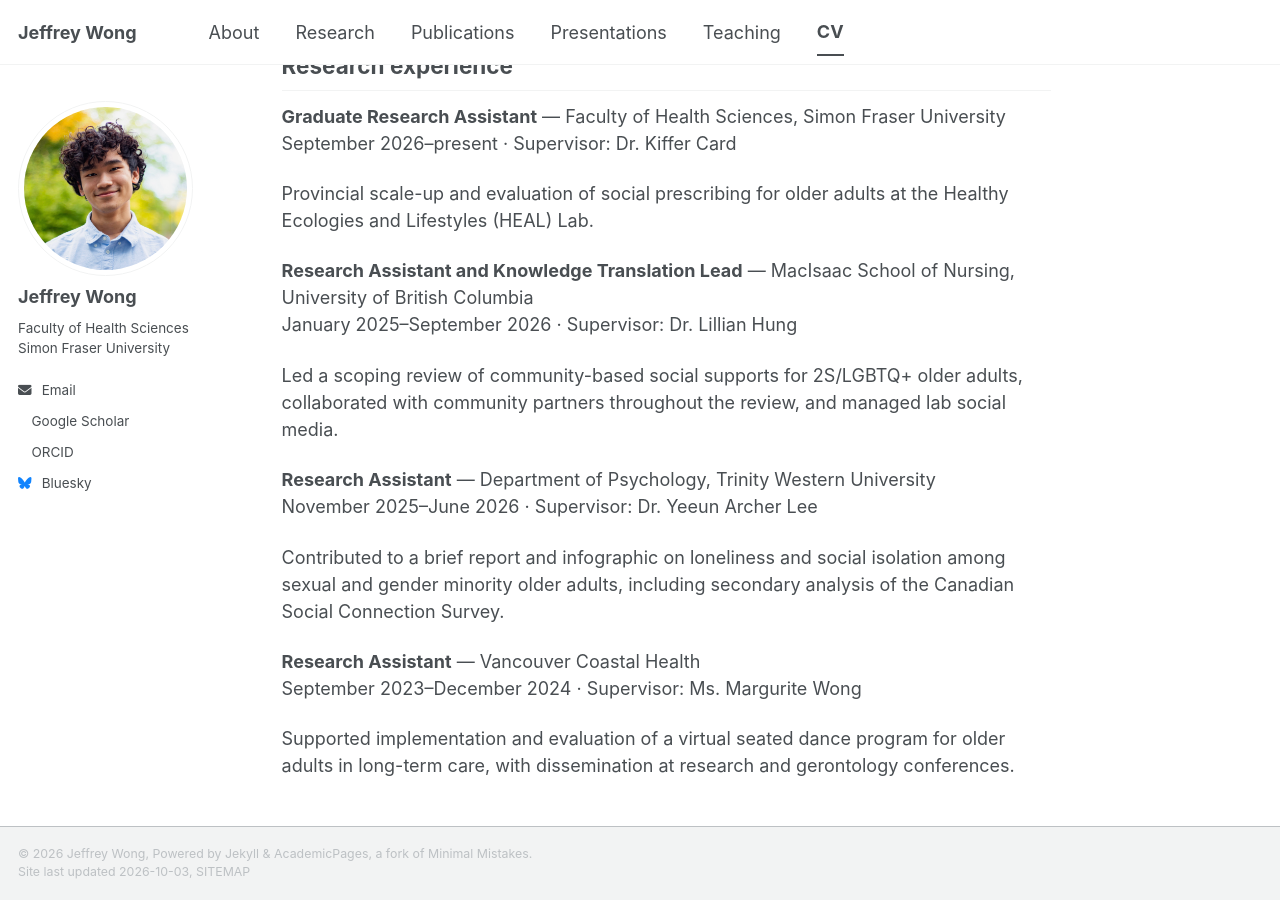
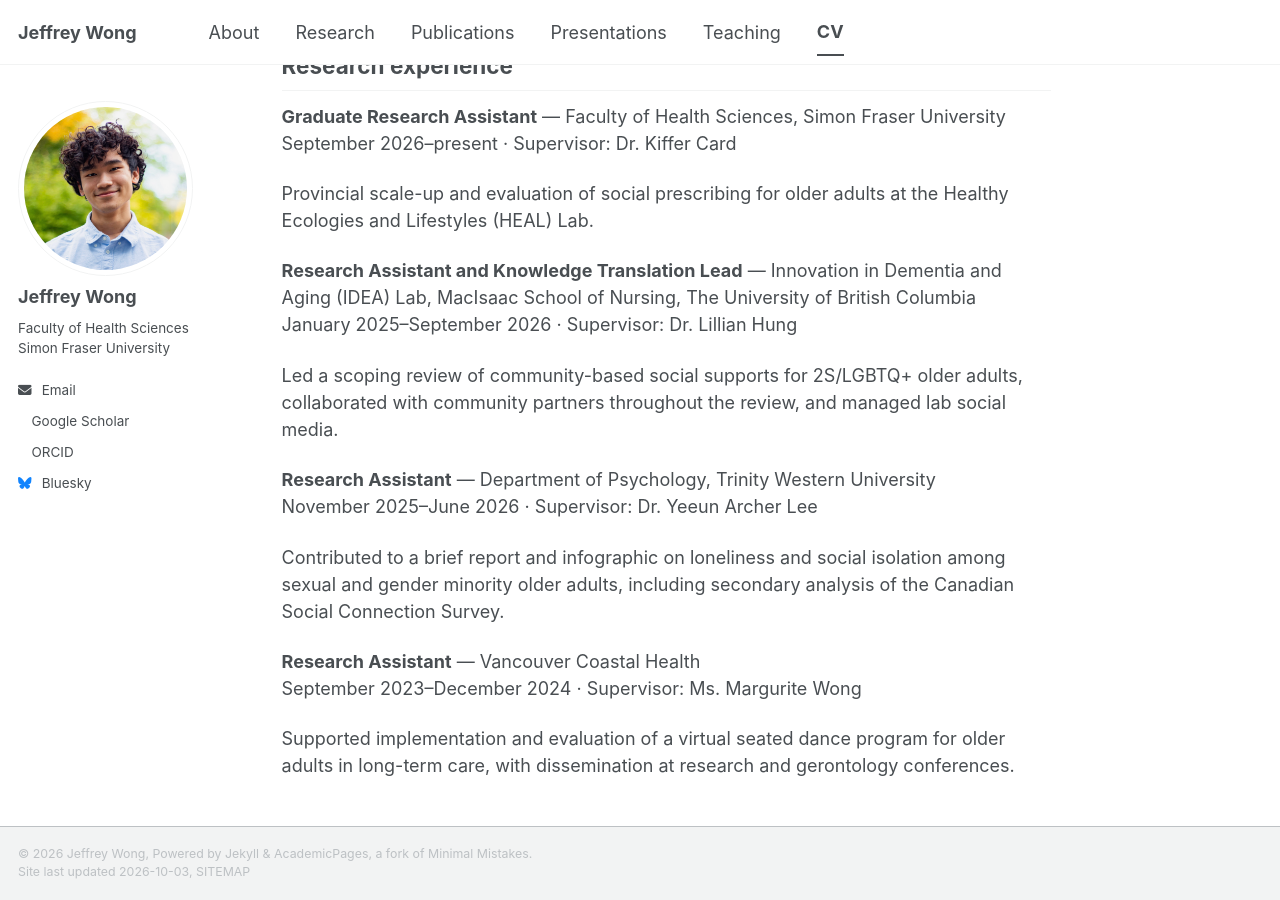
Before and after one commit to itsjeffreywong/itsjeffreywong.github.io, a Jekyll site: the page built from _pages/cv.md, in a window 1280 px wide and 900 px high, scrolled down 363 px. Built offline with Jekyll 4.4.1, drawn with Linux system fonts in a browser that asks for light colours; a style sheet for code colours, icons or effects is not loaded.

Commit message:
Update cv.md

```diff
--- a/_pages/cv.md
+++ b/_pages/cv.md
@@ -21,7 +21,7 @@ September 2026–present · Supervisor: Dr. Kiffer Card
 
 Provincial scale-up and evaluation of social prescribing for older adults at the Healthy Ecologies and Lifestyles (HEAL) Lab.
 
-**Research Assistant and Knowledge Translation Lead** — MacIsaac School of Nursing, University of British Columbia<br>
+**Research Assistant and Knowledge Translation Lead** — Innovation in Dementia and Aging (IDEA) Lab, MacIsaac School of Nursing, The University of British Columbia<br>
 January 2025–September 2026 · Supervisor: Dr. Lillian Hung
 
 Led a scoping review of community-based social supports for 2S/LGBTQ+ older adults, collaborated with community partners throughout the review, and managed lab social media.
```
